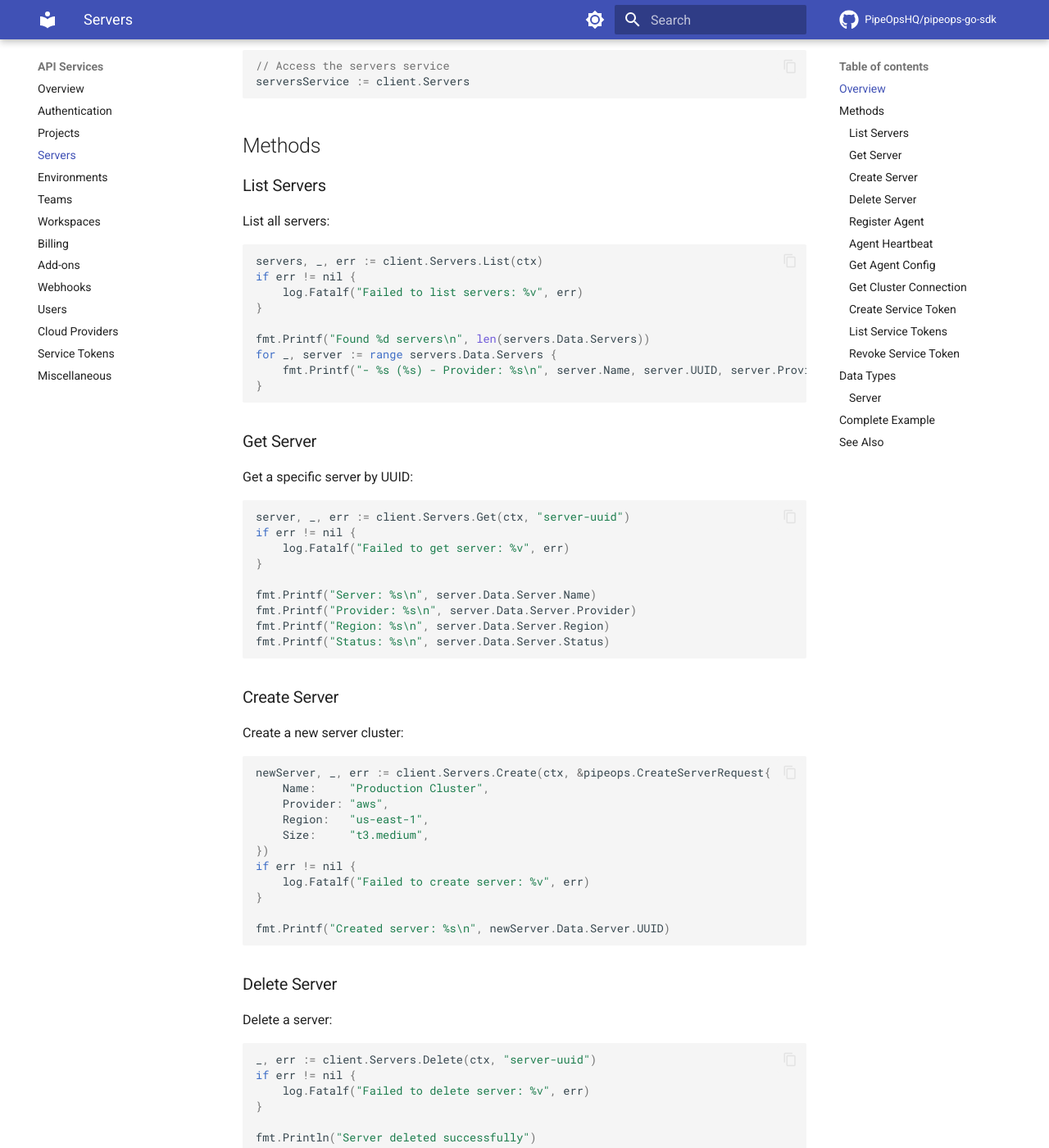
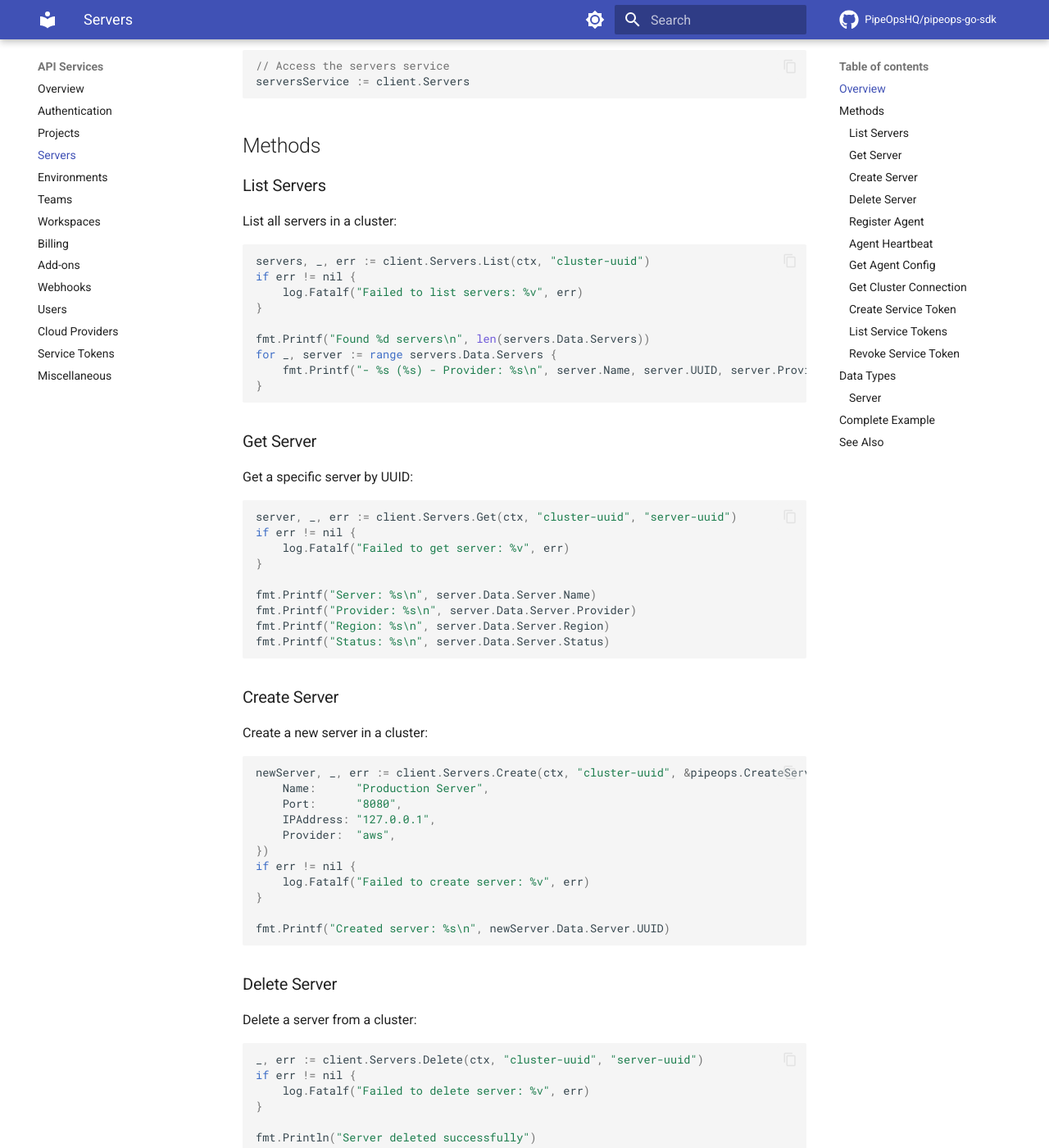
Before and after one commit to PipeOpsHQ/pipeops-go-sdk, an MkDocs documentation site: the page built from docs/api-services/servers.md, in a window 1280 px wide and 1400 px high, scrolled down 309 px. Shown: the whole window at 82% size. Built offline with MkDocs 1.6.1 and Material for MkDocs 9.7.7, drawn with Linux system fonts in a browser that asks for light colours; comment, search, counter and statistics services are not loaded; some of the changed text lies outside the part shown.

Commit message:
fix(sdk): correct server endpoints and update usages
The server service was using incorrect endpoints, resulting in 404 errors.
This commit corrects the endpoints to be nested under clusters, as
per the API specification.

- Updates ServerService methods (List, Get, Create, Delete) to use
  /clusters/{cluster_id}/servers endpoints.
- Updates method signatures to accept clusterUUID.
- Updates CreateServerRequest to match the API.
- Updates documentation and examples to reflect the new method signatures.
- Fixes an unrelated syntax error in pipeops/projects.go.

````diff
--- a/docs/api-services/servers.md
+++ b/docs/api-services/servers.md
@@ -13,10 +13,10 @@ serversService := client.Servers
 
 ### List Servers
 
-List all servers:
+List all servers in a cluster:
 
 ```go
-servers, _, err := client.Servers.List(ctx)
+servers, _, err := client.Servers.List(ctx, "cluster-uuid")
 if err != nil {
     log.Fatalf("Failed to list servers: %v", err)
 }
@@ -27,12 +27,13 @@ for _, server := range servers.Data.Servers {
 }
 ```
 
+
 ### Get Server
 
 Get a specific server by UUID:
 
 ```go
-server, _, err := client.Servers.Get(ctx, "server-uuid")
+server, _, err := client.Servers.Get(ctx, "cluster-uuid", "server-uuid")
 if err != nil {
     log.Fatalf("Failed to get server: %v", err)
 }
@@ -43,16 +44,17 @@ fmt.Printf("Region: %s\n", server.Data.Server.Region)
 fmt.Printf("Status: %s\n", server.Data.Server.Status)
 ```
 
+
 ### Create Server
 
-Create a new server cluster:
+Create a new server in a cluster:
 
 ```go
-newServer, _, err := client.Servers.Create(ctx, &pipeops.CreateServerRequest{
-    Name:     "Production Cluster",
-    Provider: "aws",
-    Region:   "us-east-1",
-    Size:     "t3.medium",
+newServer, _, err := client.Servers.Create(ctx, "cluster-uuid", &pipeops.CreateServerRequest{
+    Name:      "Production Server",
+    Port:      "8080",
+    IPAddress: "127.0.0.1",
+    Provider:  "aws",
 })
 if err != nil {
     log.Fatalf("Failed to create server: %v", err)
@@ -61,12 +63,13 @@ if err != nil {
 fmt.Printf("Created server: %s\n", newServer.Data.Server.UUID)
 ```
 
+
 ### Delete Server
 
-Delete a server:
+Delete a server from a cluster:
 
 ```go
-_, err := client.Servers.Delete(ctx, "server-uuid")
+_, err := client.Servers.Delete(ctx, "cluster-uuid", "server-uuid")
 if err != nil {
     log.Fatalf("Failed to delete server: %v", err)
 }
@@ -214,8 +217,8 @@ func main() {
 
     ctx := context.Background()
 
-    // List all servers
-    servers, _, err := client.Servers.List(ctx)
+    // List all servers in a cluster
+    servers, _, err := client.Servers.List(ctx, "cluster-uuid")
     if err != nil {
         log.Fatalf("Failed to list servers: %v", err)
     }
@@ -228,7 +231,7 @@ func main() {
     // Get details of first server
     if len(servers.Data.Servers) > 0 {
         serverUUID := servers.Data.Servers[0].UUID
-        server, _, err := client.Servers.Get(ctx, serverUUID)
+        server, _, err := client.Servers.Get(ctx, "cluster-uuid", serverUUID)
         if err != nil {
             log.Fatalf("Failed to get server: %v", err)
         }
@@ -240,6 +243,7 @@ func main() {
 }
 ```
 
+
 ## See Also
 
 - [Projects Service](projects.md) - Deploy projects to servers
````
Also changed, not shown: OpenCode.md (added, +53 -0 lines), docs/api-services/overview.md (+10 -9 lines), 6 other files.
